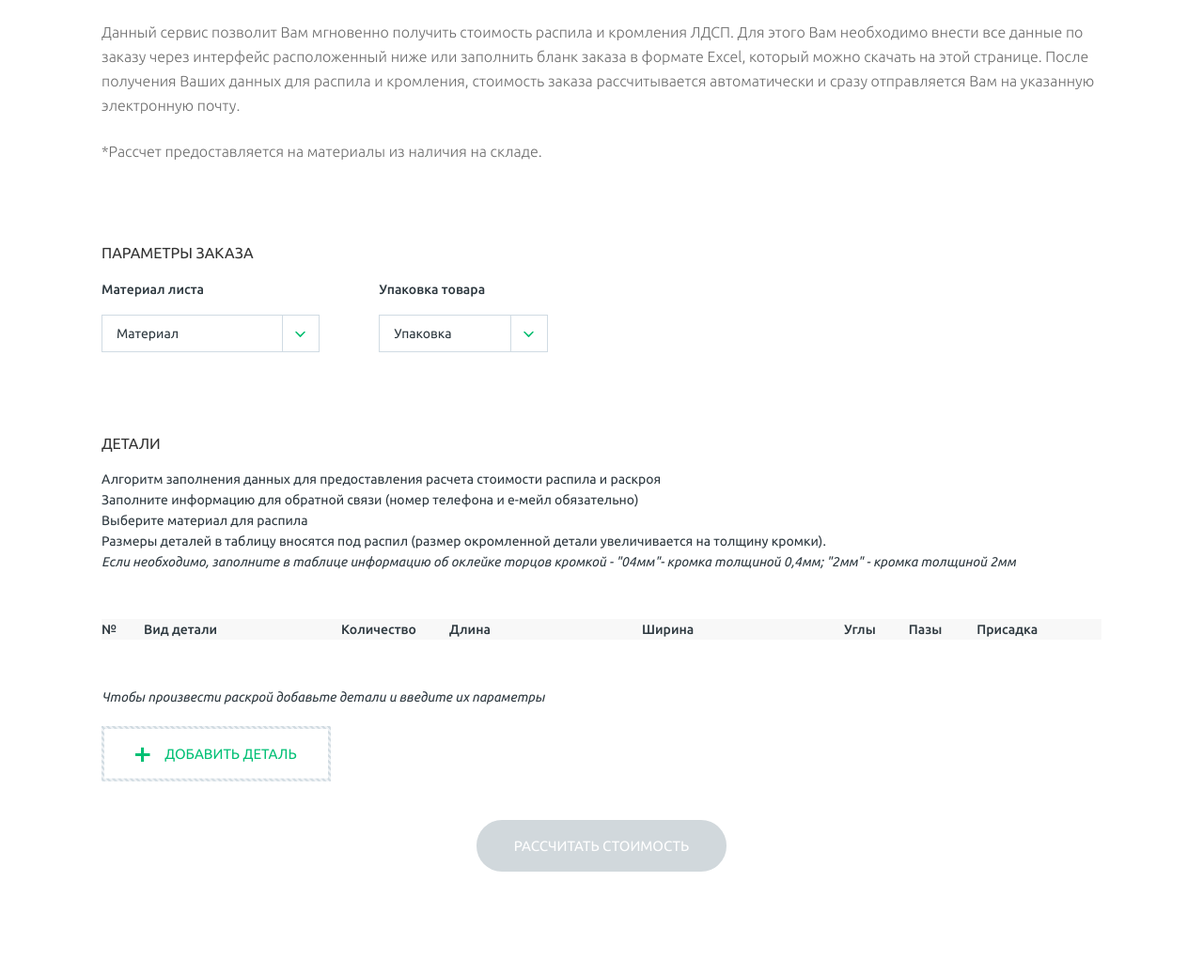
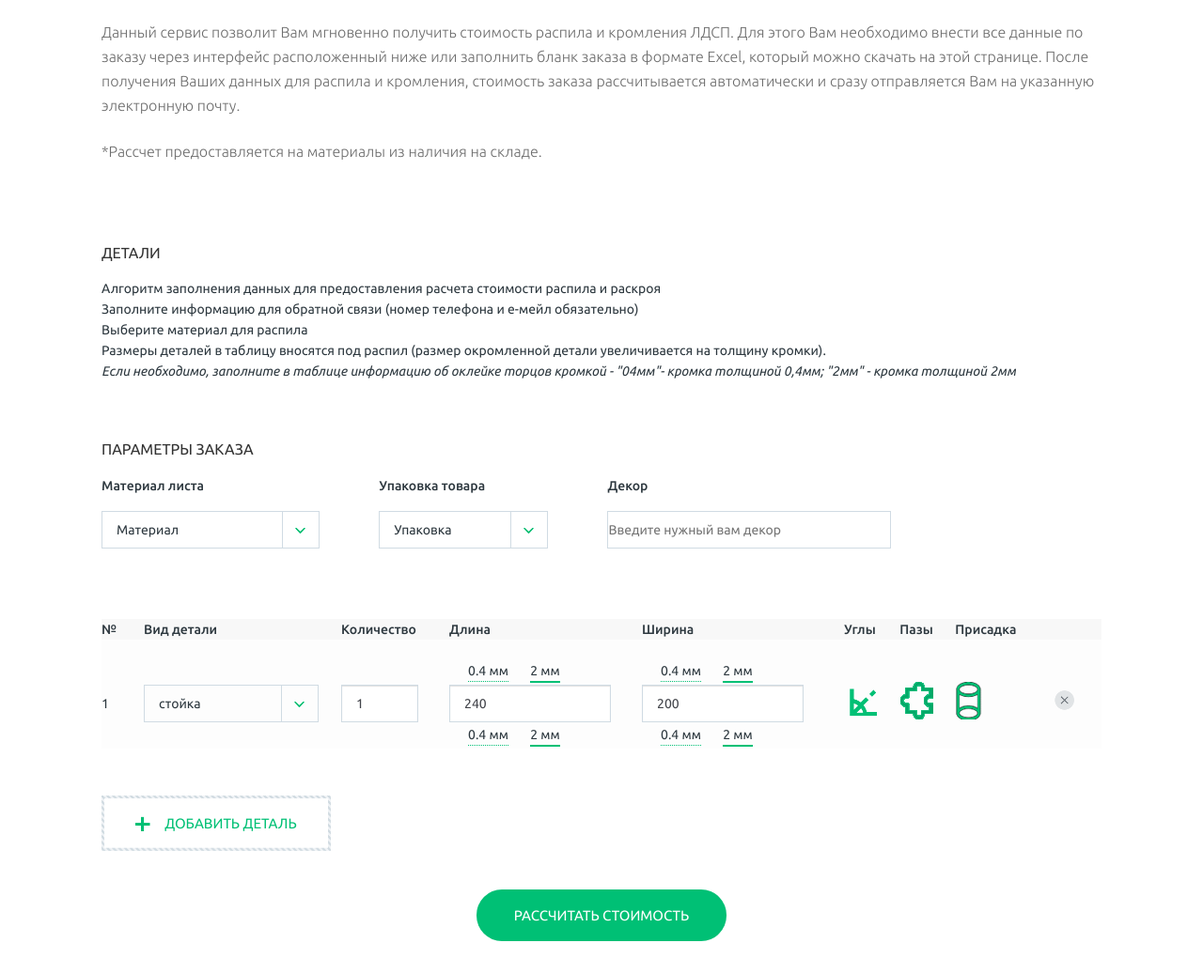
Before and after one commit to FONARMEISTER/web_calc, a Flask app: page / in a window 1280 px wide. Shown: the part 51-1088 px from the top of the page at 94% size. Run offline with Flask 2, Linux system fonts and the light colour scheme; some libraries are stand-ins or nearby versions.

Commit message:
dekor added

```diff
--- a/server.py
+++ b/server.py
@@ -1,4 +1,4 @@
-#!/usr/bin/python3.7
+#!/usr/local/bin/python3.7
 # -*- coding: utf-8 -*-
 
 import logging, random, os, openpyxl, sys, math, smtplib, sys
@@ -61,13 +61,14 @@ def fillOrderData(d, sess, file):
     sheet = wb[wb.sheetnames[0]]
     a = d['details']
     sheet.cell(row = 30, column = 2).value = d['material']
+    sheet.cell(row = 32, column = 2).value = d['dekor']
     for i in range(len(d['details'])):
         for j in ['widthtop', 'widthbottom', 'lengthtop', 'lengthbottom']:
             if a[i][j] == 1:
                 a[i][j] = 0.4
         sheet.cell(row = 47 + i, column = 1).value = str(i + 1) + "; тип - " + a[i]['type']
-        sheet.cell(row = 47 + i, column = 2).value = a[i]['length']
-        sheet.cell(row = 47 + i, column = 3).value = a[i]['width']
+        sheet.cell(row = 47 + i, column = 2).value = a[i]['width']
+        sheet.cell(row = 47 + i, column = 3).value = a[i]['length']
         sheet.cell(row = 47 + i, column = 4).value = a[i]['cnt']
         sheet.cell(row = 47 + i, column = 5).value = a[i]['widthtop']
         sheet.cell(row = 47 + i, column = 6).value = a[i]['widthbottom']
@@ -124,10 +125,10 @@ def parse(jsdata):
         return float(ans)
 
     if jsdata['params[material]'] == '':
-        return noMaterial
+        return 'noMaterial'
     if jsdata['params[pack]'] == '':
-        return noPack
-    d = {'material' : getMaterial(jsdata['params[material]']), 'pack' : float(jsdata['params[pack]']), 'details' : []}
+        return 'noPack'
+    d = {'material' : getMaterial(jsdata['params[material]']), 'pack' : float(jsdata['params[pack]']), 'details' : [], 'dekor' : jsdata['params[dekor]']}
     for i in jsdata:
         if 'detail' not in i:
             continue
@@ -161,7 +162,16 @@ def sendEmail(adress, sess, file, form = 0):
         ''' % (orders[sess], form['uname'], form['uphone'], form['umail'], sess, form['ucomment'])
         msg.attach(MIMEText(data))
     else:
-        msg.attach(MIMEText("Ваш заказ " + sess + " отправлен на рассмотрение и подтверждение"))
+        msg.attach(MIMEText("Ваш заказ " + sess + " отправлен на рассмотрение и подтверждение" + '''
+Внимание данный расчет предварительный на материалы из наличия на нашем складе.
+Обычно сумма, указанная в расчете, совпадает с окончательным расчетом, но в отдельных случаях может отличаться, например в случае нестандартных декоров.
+Для запуска заказа в производство:
+Позвонить/написать +7 927 019 3 019
+Или вайбер/ватсап
+и назвать номер заказа
+            '''))
+
+
 
     msg["To"] = adress
 
@@ -298,7 +308,7 @@ def updateCost(file):
 
 def main():
     updateCost(os.path.join(ROOT, "cost.xlsx"))
-    application.run(host='0.0.0.0', debug=True, port=80)
+    application.run(host='0.0.0.0', port=80)
 
 if __name__ == "__main__":
     main()
--- a/static/common.css
+++ b/static/common.css
@@ -407,10 +407,23 @@
 .ldsp-calc-page table.detals span.c:hover,
 .ldsp-calc-page table.detals span.c.selected{
     text-shadow: 0 0 0 #000;
-	color: #00c075;
+    background-color: #00c075;
+    color: #FFFFFF;
+    font-weight: bold
 }
 
-
+#dekor {
+    display: inline-block;
+    line-height: 38px;
+    padding: 0;
+    margin-top: 15px;
+    font-weight: normal;
+    vertical-align: middle;
+    position: relative;
+	text-align: left !important;
+    border: 1px solid #d0dbe3;
+    width: 300px
+}
 
 .ldsp-calc-page .results h3 a[download]{
     position: relative;
--- a/static/common.js
+++ b/static/common.js
@@ -59,22 +59,8 @@ $(document).ready(function(){
 
 
 	$('body div.input.select li').first().click()
-	$('#upload').removeClass('disabled')
 
-	$('.adddetal').click(function(){
-		$('.emptytable').hide()
-
-		$('table.detals tbody').append($('table.detals tr.copy').clone().removeClass('copy'))
-
-		index=0
-		$('table.detals tbody tr').not('.anglesinfo, .copy').each(function(){
-			$(this).find('td').first().html(++index)
-		})
-
-		$('.rascroi').removeClass('disabled')
-		customize_select()
-        update_changes()
-	})
+	$('.adddetal').click(add_detail)
 
 	$('#cost_calc').click(function(){
 		if($(this).hasClass('disabled')) return;
@@ -343,6 +329,7 @@ $(document).ready(function(){
 
 		return false;
 	})
+    add_detail()
 })
 
 
@@ -366,3 +353,19 @@ function customize_select(){
 		$(this).hide().after(div);
 	});
 }
+
+function add_detail() {
+    $('#upload').removeClass('disabled')
+    $('.emptytable').hide()
+
+    $('table.detals tbody').append($('table.detals tr.copy').clone().removeClass('copy'))
+
+    index=0
+    $('table.detals tbody tr').not('.anglesinfo, .copy').each(function(){
+        $(this).find('td').first().html(++index)
+    })
+
+    $('.rascroi').removeClass('disabled')
+    customize_select()
+    update_changes()
+}
--- a/templates/index.html
+++ b/templates/index.html
@@ -6,7 +6,7 @@
 <link rel="profile" href="http://gmpg.org/xfn/11">
 <link rel="pingback" href="https://ldspgroup.ru/xmlrpc.php">
 
-<title>Раскрой онлайн &#8212; ЛДСП в Саратове</title>
+<title>Раскрой онлайн &#8212;</title>
 <meta name="msapplication-TileColor" content="#da532c">
 <meta name="theme-color" content="#ffffff"><link rel='dns-prefetch' href='//www.google.com' />
 <link rel='dns-prefetch' href='//fonts.googleapis.com' />
@@ -556,6 +556,23 @@ img.emoji {
 			<p>*Рассчет предоставляется на материалы из наличия на складе.</p>
 					</div><!-- .entry-content -->
 			<div class="ldsp-calc-page">
+	<h3>Детали</h3>
+	<p> Алгоритм заполнения данных для предоставления расчета стоимости распила и раскроя </p>
+	<p>
+		Заполните информацию для обратной связи (номер телефона и е-мейл обязательно)
+	</p>
+	<p>
+		Выберите материал для распила
+	</p>
+	<p>
+		Размеры деталей в таблицу вносятся под распил (размер окромленной детали увеличивается на толщину кромки).
+	</p>
+	<p><em>
+		Если необходимо, заполните в таблице информацию об оклейке торцов кромкой - "04мм"- кромка толщиной 0,4мм; "2мм" - кромка толщиной 2мм
+	</em></p>
+
+
+
 	<h3>Параметры заказа</h3>
 
 	<form name="params" class="params">
@@ -572,25 +589,12 @@ img.emoji {
 					<option value="">Упаковка</option>
 					<option value="1">Стрейч</option><option value="2">Бумага</option><option value="3">Гофрокартон</option></select>
 			</label>
+			<label>
+				Декор<br />
+			    <input id="dekor" name="dekor" placeholder="Введите нужный вам декор" />
+			</label>
 		</div>
 	</form>
-
-	<h3>Детали</h3>
-	<p> Алгоритм заполнения данных для предоставления расчета стоимости распила и раскроя </p>
-	<p>
-		Заполните информацию для обратной связи (номер телефона и е-мейл обязательно)
-	</p>
-	<p>
-		Выберите материал для распила
-	</p>
-	<p>
-		Размеры деталей в таблицу вносятся под распил (размер окромленной детали увеличивается на толщину кромки).
-	</p>
-	<p><em>
-		Если необходимо, заполните в таблице информацию об оклейке торцов кромкой - "04мм"- кромка толщиной 0,4мм; "2мм" - кромка толщиной 2мм
-	</em></p>
-
-
 
 	<table class="detals">
 		<thead>
```
